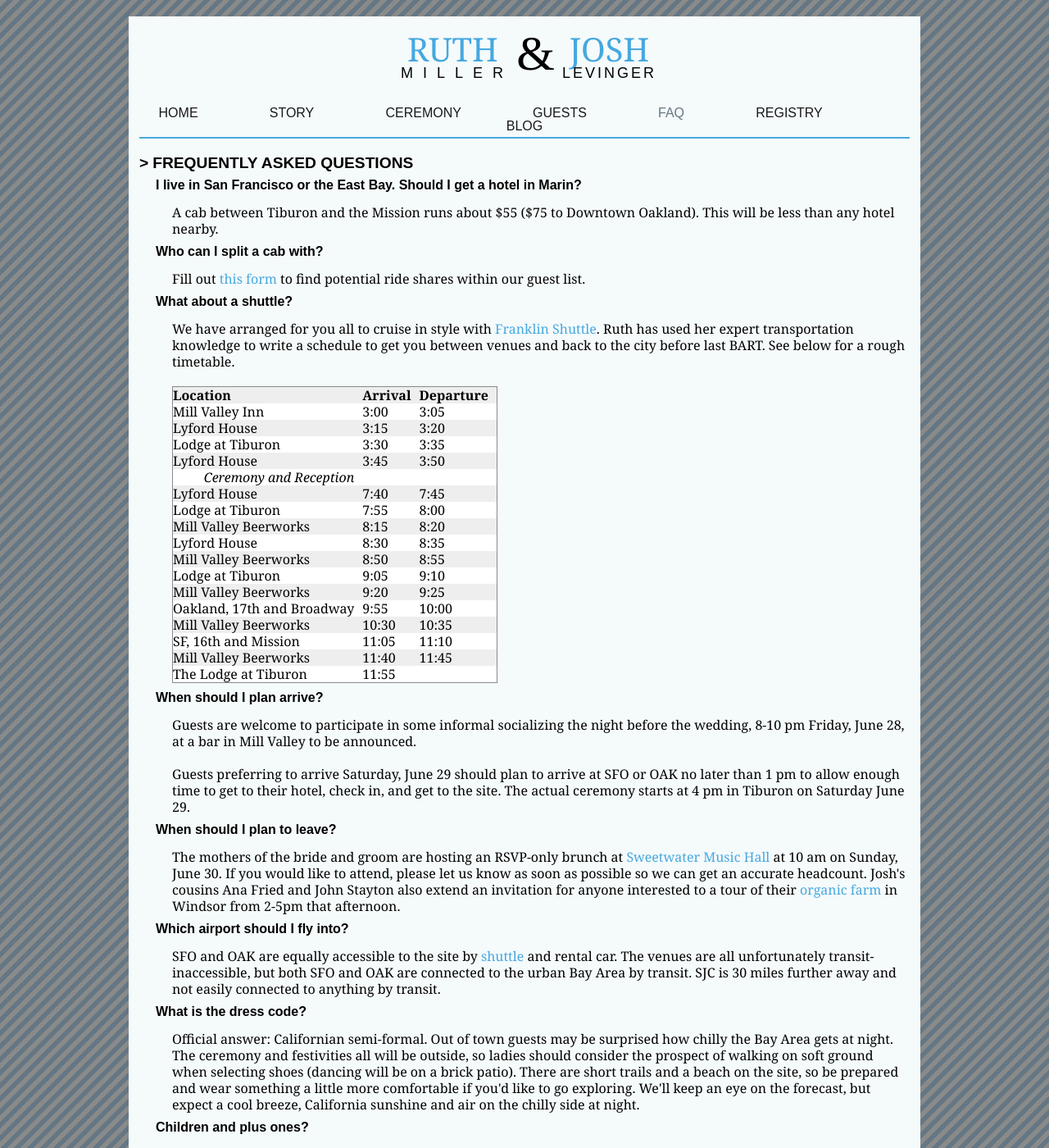
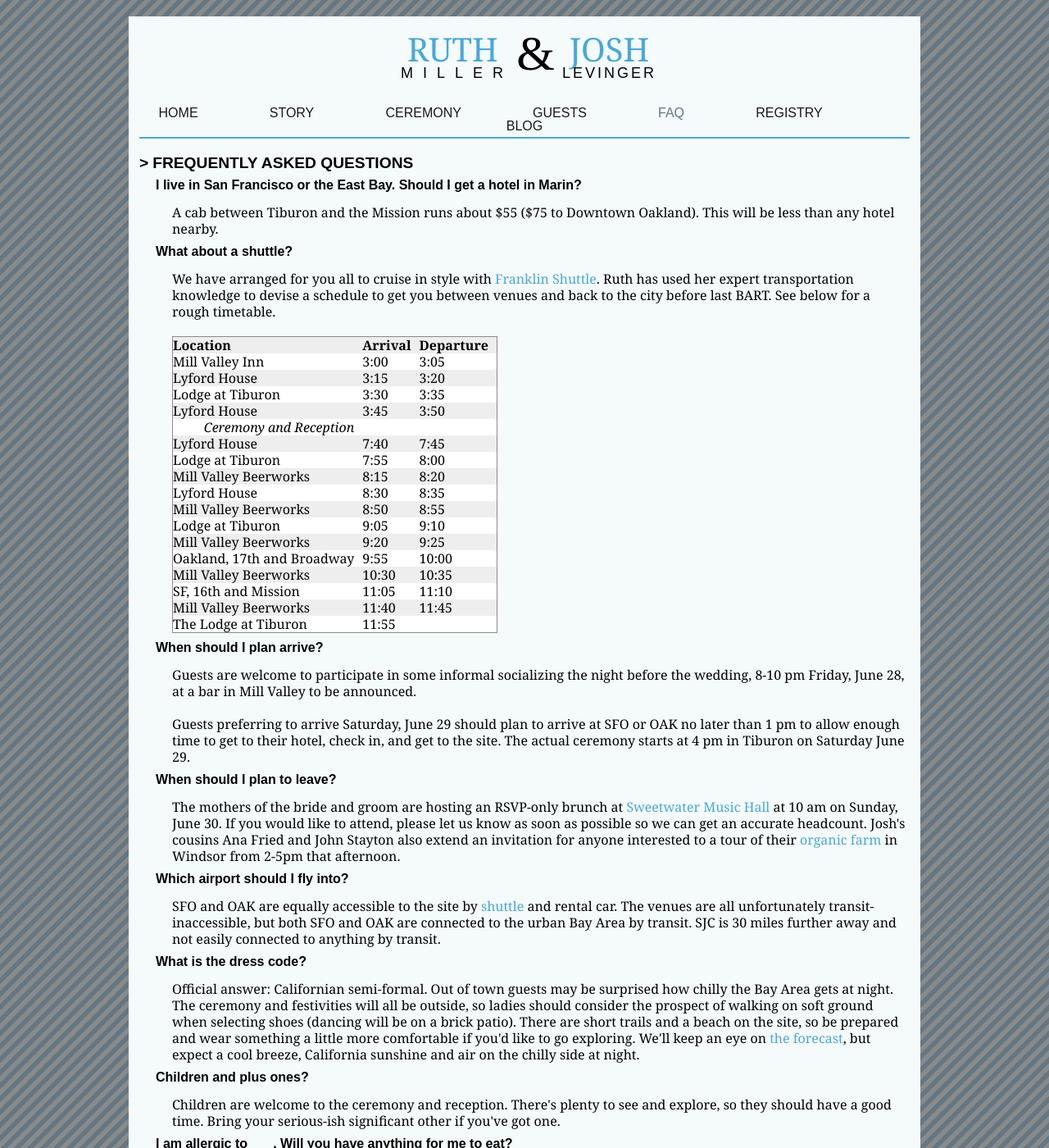
Before and after one commit to jlev/ruthandjosh, a Jekyll site: the page built from faq.html, in a window 1280 px wide and 1400 px high. Shown: the whole window at 82% size. Built offline with Jekyll 4.4.1, drawn with Linux system fonts in a browser that asks for light colours; nearby versions of some CDN libraries; Markdown is read by kramdown in place of the engine named in the settings.

Commit message:
remove cabs from faq

```diff
--- a/faq.html
+++ b/faq.html
@@ -8,11 +8,8 @@ permalink: /faq/
 <h4>I live in San Francisco or the East Bay. Should I get a hotel in Marin?</h4>
 <p>A cab between Tiburon and the Mission runs about $55 ($75 to Downtown Oakland). This will be less than any hotel nearby.</p>
 
-<h4>Who can I split a cab with?</h4>
-<p>Fill out <a href="https://docs.google.com/forms/d/1PHXvGAP6BkA_diRWpHqKL1wqM8uw5Ppk_vDfgkJREfs/viewform">this form</a> to find potential ride shares within our guest list.</p>
-
 <h4>What about a shuttle?</h4>
-<p>We have arranged for you all to cruise in style with <a href="http://www.franklinshuttle.com/index.htm">Franklin Shuttle</a>. Ruth has used her expert transportation knowledge to write a schedule to get you between venues and back to the city before last BART. See below for a rough timetable.</p>
+<p>We have arranged for you all to cruise in style with <a href="http://www.franklinshuttle.com/index.htm">Franklin Shuttle</a>. Ruth has used her expert transportation knowledge to devise a schedule to get you between venues and back to the city before last BART. See below for a rough timetable.</p>
 <table>
 	<tr><th>Location</th><th>Arrival</th><th>Departure</th></tr>
 	<tr><td>Mill Valley Inn</td>
@@ -95,7 +92,7 @@ permalink: /faq/
 <h4>Which airport should I fly into?</h4>
 <p>SFO and OAK are equally accessible to the site by <a href="http://www.marindoortodoor.com/">shuttle</a> and rental car. The venues are all unfortunately transit-inaccessible, but both SFO and OAK are connected to the urban Bay Area by transit. SJC is  30 miles further away and not easily connected to anything by transit.</p>
 
-<h4>What is the dress code?</h4> <p>Official answer: Californian semi-formal. Out of town guests may be surprised how chilly the Bay Area gets at night. The ceremony and festivities all will be outside, so ladies should consider the prospect of walking on soft ground when selecting shoes (dancing will be on a brick patio). There are short trails and a beach on the site, so be prepared and wear something a little more comfortable if you'd like to go exploring. We'll keep an eye on the forecast, but  expect a cool breeze, California sunshine and air on the chilly side at night.</p>
+<h4>What is the dress code?</h4> <p>Official answer: Californian semi-formal. Out of town guests may be surprised how chilly the Bay Area gets at night. The ceremony and festivities will all be outside, so ladies should consider the prospect of walking on soft ground when selecting shoes (dancing will be on a brick patio). There are short trails and a beach on the site, so be prepared and wear something a little more comfortable if you'd like to go exploring. We'll keep an eye on <a href="http://forecast.io/#/f/37.8812,-122.4658/1372532400">the forecast</a>, but expect a cool breeze, California sunshine and air on the chilly side at night.</p>
 
 <h4>Children and plus ones?</h4> <p>Children are  welcome to the ceremony and reception. There's plenty to see and explore, so they should have a good time. Bring your serious-ish significant other if you've got one. <span class="hidden">no randos</span></p>
 
```
